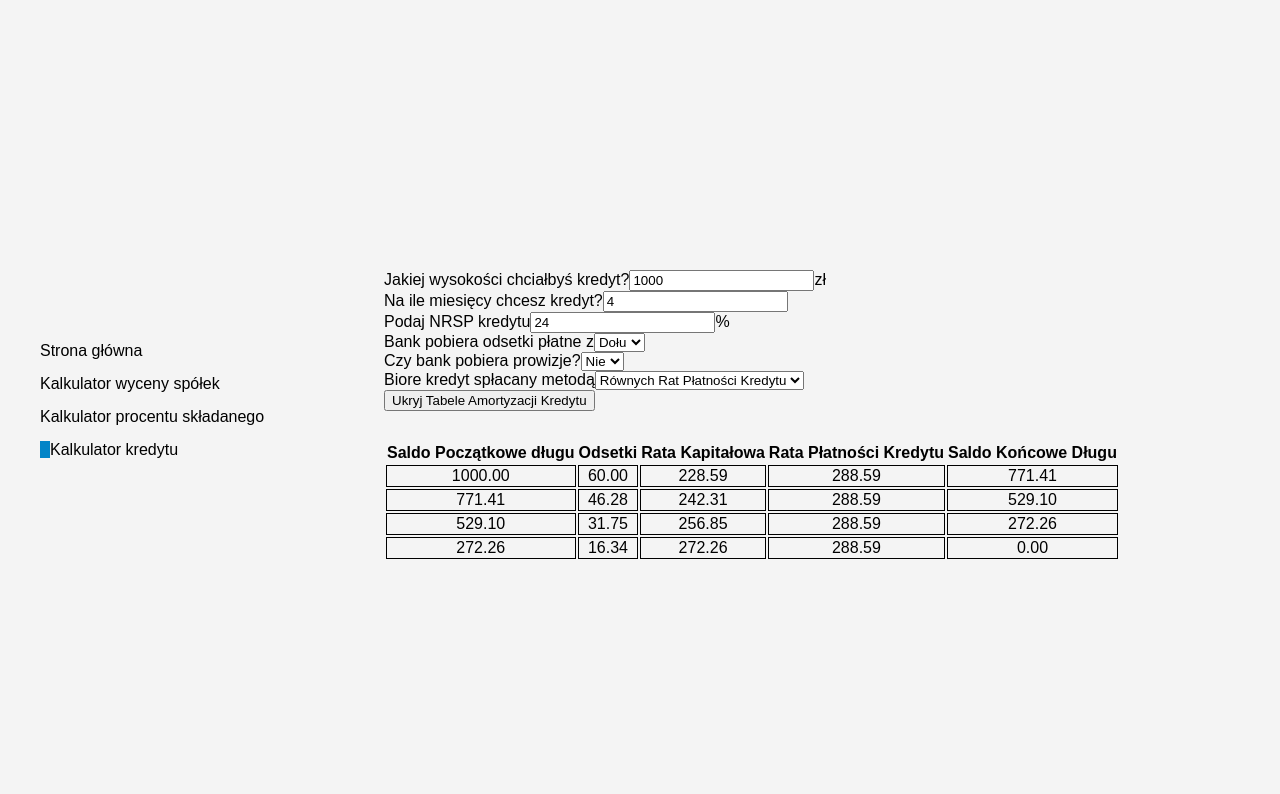
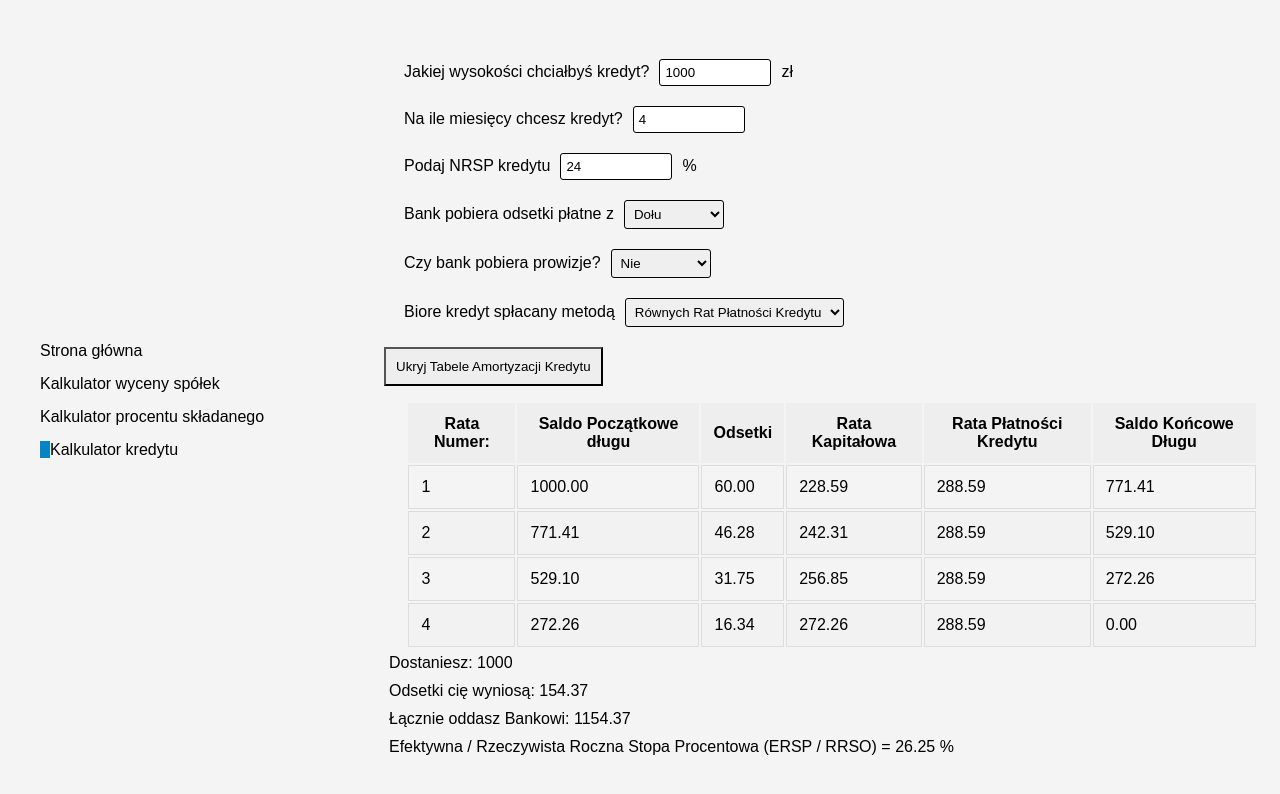
Before and after one commit to Sensaz/FinanceCalc, a React (Create React App) app: page /creditCalc in a window 1280 px wide. Both pictures are taken after a click on the button "Pokaż Tabele Amortyzacji Kredytu". Shown: the top 794 px of the page. Built offline with nearby package versions, Linux system fonts and the light colour scheme.

Commit message:
Completed CreditCalc and CompoundInterestCalc

```diff
--- a/src/Components/compoundInterestCalc/CompoundInterestCalc.jsx
+++ b/src/Components/compoundInterestCalc/CompoundInterestCalc.jsx
@@ -1,4 +1,6 @@
 import { useState } from "react";
+import "../../Styles/Form.sass";
+import "../../Styles/Interest.sass";
 
 const MIN = 0;
 
@@ -134,7 +136,7 @@ const CompoundInterestCalc = () => {
     setInterestAdditionalContributions(
       (interestFinalyExtraPay - finalyExtraPay).toFixed(2)
     );
-    setResult((fv + finalyExtraPay).toFixed(2));
+    setResult((fv + interestFinalyExtraPay).toFixed(2));
     return setFlag((prev) => !prev);
   };
 
@@ -211,19 +213,19 @@ const CompoundInterestCalc = () => {
         <span>
           {flag ? `Rezultatem twojej inwestycji będzie kwota: ${result}` : null}
         </span>
-        <br />
+
         <span>
           {flag
             ? `Czas trwania inwestycji wyniesie: ${timeResultInvesting}`
             : null}
         </span>
-        <br />
+
         <span>{flag ? `Zysk z odsetek wyniesie: ${interestValue}` : null}</span>
-        <br />
+
         <span>
           {flag ? `Dodatkowo wpłacisz: ${additionalContributions}` : null}
         </span>
-        <br />
+
         <span>
           {flag
             ? `Odsetki z dodatkowych wpłat dadzą: ${interestAdditionalContributions}`
--- a/src/Components/creditCalc/CreditCalc.jsx
+++ b/src/Components/creditCalc/CreditCalc.jsx
@@ -50,10 +50,10 @@ const CreditCalc = () => {
   const nrsp = rrsoValue;
 
   // Oprocentowanie w okresie bazowym
-  const i = nrsp / m();
+  const i = nrsp / m() / 100;
 
   // Prowizja
-  let commission;
+  let commission = creditValue * (commissionValue / 100);
 
   //Saldo Początkowe Długu
   let spd;
@@ -91,10 +91,9 @@ const CreditCalc = () => {
   // Wyrysuje tabele dla kredytu spłacanego metodą równych rat kapitałowych
 
   const creditAmortizationEqualCapitalInstallments = () => {
-    commission = creditValue * (commissionValue / 100);
     rk = parseInt((creditValue / creditDuration).toFixed(2));
     spd = parseInt(creditValue);
-    ods = spd * (i / 100);
+    ods = spd * i;
     rpk = rk + ods;
     skd = spd - rk;
 
@@ -110,7 +109,7 @@ const CreditCalc = () => {
       arrSpdRef.current = [...arrSpdRef.current, spd];
       // ---------------------------------
       // ---------------------------------
-      ods = spd * (i / 100);
+      ods = spd * i;
       arrOdsRef.current = [...arrOdsRef.current, ods];
       // ---------------------------------
       // ---------------------------------
@@ -133,7 +132,7 @@ const CreditCalc = () => {
 
   // Wyrysuje tabele dla Odsetek płatnych z góry
   const creditAmortizationEqualInterestBottom = () => {
-    ods = creditValue * (i / 100) * m();
+    ods = creditValue * i * m();
     spd = creditValue - ods;
     rk = spd / creditDuration;
     rpk = rk;
@@ -171,11 +170,10 @@ const CreditCalc = () => {
 
   // Wyrysuje tabele dla kredytu spłacanego metodą równych rat płatności kredytu
   const creditAmortizationEqualInstallmentsOfLoanPayments = () => {
-    const mwbr = (1 - 1 / Math.pow(1 + i / 100, creditDuration)) / (i / 100);
+    const mwbr = (1 - 1 / Math.pow(1 + i, creditDuration)) / i;
     console.log(mwbr);
-    commission = creditValue * (commissionValue / 100);
     spd = parseInt(creditValue);
-    ods = spd * (i / 100); // 2
+    ods = spd * i; // 2
     rpk = spd / mwbr; // 1 *
     rk = rpk - ods; // 3
     skd = spd - rk; // 4
@@ -192,7 +190,7 @@ const CreditCalc = () => {
       arrSpdRef.current = [...arrSpdRef.current, spd];
       // ---------------------------------
       // ---------------------------------
-      ods = spd * (i / 100);
+      ods = spd * i;
       arrOdsRef.current = [...arrOdsRef.current, ods];
       // ---------------------------------
       // ---------------------------------
@@ -251,6 +249,10 @@ const CreditCalc = () => {
         arraysRk={arraysRk}
         arrRkRef={arrRkRef}
         isActive={isActive}
+        i={i}
+        dateValue={dateValue}
+        commission={commission}
+        creditValue={creditValue}
       />
     </div>
   );
--- a/src/Components/creditCalc/CreditForm.jsx
+++ b/src/Components/creditCalc/CreditForm.jsx
@@ -1,4 +1,4 @@
-import "../../Styles/CreditTable.sass";
+import "../../Styles/Form.sass";
 
 const CreditForm = ({
   setCreditValue,
--- a/src/Components/creditCalc/CreditTable.jsx
+++ b/src/Components/creditCalc/CreditTable.jsx
@@ -1,6 +1,26 @@
-import "../../Styles/CreditTable.sass";
+import "../../Styles/Table.sass";
 import React from "react";
-const CreditTable = ({ arrRkRef, arraysRk, isActive }) => {
+const CreditTable = ({
+  arrRkRef,
+  arraysRk,
+  isActive,
+  dateValue,
+  commission,
+  creditValue,
+  i,
+}) => {
+  let odsSum = 0;
+  let rpkSum = 0;
+  arraysRk[1].current.forEach((element) => {
+    odsSum += element;
+  });
+  arraysRk[3].current.forEach((element) => {
+    rpkSum += element;
+  });
+
+  const myMoney = creditValue - commission;
+  const ersp = ((Math.pow(1 + i, dateValue) - 1) * 100).toFixed(2);
+
   return (
     <>
       {isActive ? (
@@ -8,6 +28,7 @@ const CreditTable = ({ arrRkRef, arraysRk, isActive }) => {
           <table>
             <thead>
               <tr>
+                <th>Rata Numer:</th>
                 <th>Saldo Początkowe długu</th>
                 <th>Odsetki</th>
                 <th>Rata Kapitałowa</th>
@@ -18,6 +39,7 @@ const CreditTable = ({ arrRkRef, arraysRk, isActive }) => {
             <tbody>
               {arrRkRef.current.map((_, index) => (
                 <tr key={index}>
+                  <td key={index + Math.random() * 300}>{index + 1}</td>
                   {arraysRk.map((el) => (
                     <td key={index + Math.random() * 300}>
                       {el.current[index].toFixed(2)}
@@ -27,6 +49,15 @@ const CreditTable = ({ arrRkRef, arraysRk, isActive }) => {
               ))}
             </tbody>
           </table>
+          <div>
+            <span>Dostaniesz: {myMoney}</span>
+            <span>Odsetki cię wyniosą: {odsSum.toFixed(2)}</span>
+            <span>Łącznie oddasz Bankowi: {rpkSum.toFixed(2)}</span>
+            <span>
+              Efektywna / Rzeczywista Roczna Stopa Procentowa (ERSP / RRSO) ={" "}
+              {ersp} %
+            </span>
+          </div>
         </>
       ) : null}
     </>
--- a/src/Styles/App.sass
+++ b/src/Styles/App.sass
@@ -1,11 +1,15 @@
 .app
   display: flex
-  justify-content: center
   align-items: center
-  height: 100vh
+  min-height: 100vh
+  min-width: 100vw
   font-family: Arial, Helvetica, sans-serif
   background-color: #f4f4f4
   .aside
     width: 30%
   .main
     width: 70%
+
+span
+  width: 100%
+  margin: 5px
--- a/src/Styles/CreditCalc.sass
+++ b/src/Styles/CreditCalc.sass
@@ -1,2 +1,5 @@
-label
-  display: block
+div
+  width: 100%
+  display: flex
+  flex-wrap: wrap
+  justify-content: flex-start
--- a/src/Styles/CreditTable.sass
+++ /dev/null
@@ -1,7 +0,0 @@
-table
-  position: relative
-  top: 30px
-
-td
-  border: 1px solid black
-  text-align: center
--- /dev/null
+++ b/src/Styles/Form.sass
@@ -0,0 +1,21 @@
+form
+  position: relative
+  label
+    display: block
+    margin: 20px
+    input
+      border: 1px solid black
+      width: 100px
+      padding: 5px
+      margin: 0 10px
+      border-radius: 3px
+    select
+      border: 1px solid black
+      min-width: 100px
+      padding: 5px
+      margin: 0 10px
+      border-radius: 3px
+  button
+    background-color: #eee
+    padding: 10px
+    cursor: pointer
--- /dev/null
+++ b/src/Styles/Table.sass
@@ -0,0 +1,15 @@
+table
+  width: 95%
+  display: block
+  margin: 0 auto
+  overflow-y: scroll
+  max-height: 500px
+  margin-top: 15px
+  th
+    background-color: #eee
+    padding: 12px
+  td
+    border: 1px solid #ddd
+    padding: 12px
+  tr:nth-child(even)
+    background-color: #f2f2f2
```
Also changed, not shown: src/Styles/Interest.sass (added).
